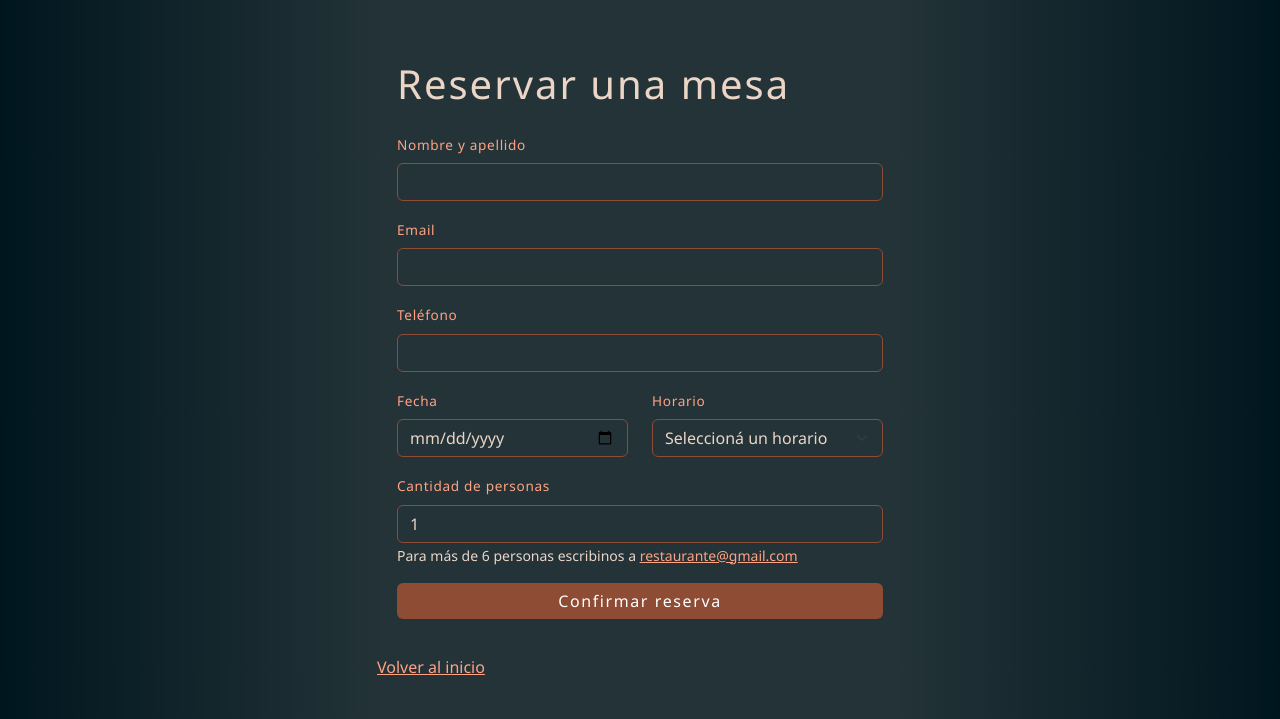
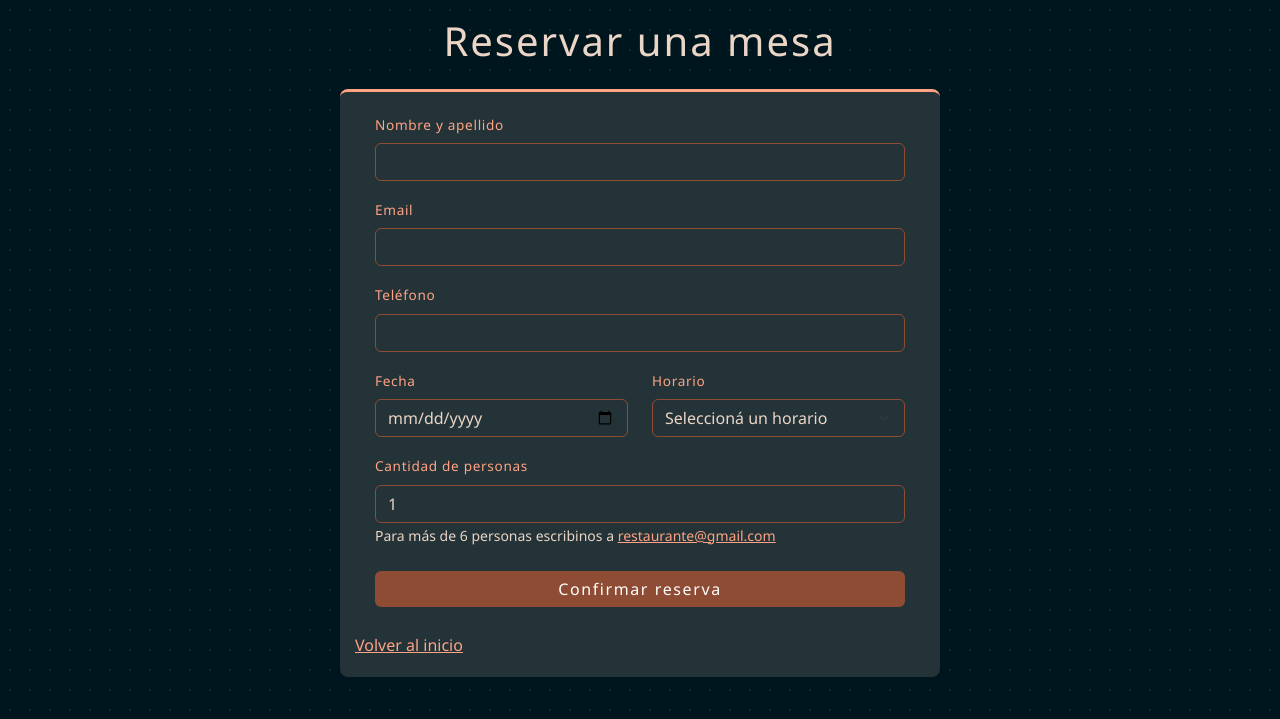
Before and after one commit to Sponton-Lucas/Proyecto-Final-IDS, a Flask app: page /reservas in a window 1280 px wide. Shown: the part 96-815 px from the top of the page. Run offline with Flask 3, Linux system fonts and the light colour scheme.

Commit message:
En reservas se cambio el fondo degradado por uno de puntos y se hicieron pequeños cambios

```diff
--- a/front-end/static/css/reservas.css
+++ b/front-end/static/css/reservas.css
@@ -1,18 +1,11 @@
 main {
-  min-height: calc(100vh - 90px);
+  background: var(--principal);
+  background-image: radial-gradient(rgba(255,255,255,0.08) 1px, transparent 1px);
+  background-size: 20px 20px;
+  min-height: calc(100vh - 86px); /* Ajusta el valor segun la altura del navbar */
   display: flex;
+  justify-content: center;
   flex-direction: column;
-  align-items: center;
-  justify-content: flex-start;
-  padding: 40px;
-  background: linear-gradient(
-    90deg,
-    var(--principal) 0%,
-    var(--secundario) 30%,
-    var(--secundario) 70%,
-    var(--principal) 100%
-  );
-  color: var(--naranja-claro);
 }
 
 /* título de la página */
@@ -21,12 +14,18 @@ h2 {
   font-size: 2.5rem;
   font-weight: 300;
   letter-spacing: 0.05em;
-  margin-bottom: 8px !important;
+  text-align: center;
+  padding-top: 10px;
 }
 
 .contenedor-reservas {
-  max-width: 550px;
-  margin-top: 0px;
+  background-color: var(--secundario);
+  max-width: 600px;
+  padding: 20px 15px;
+  padding-top: 0px;
+  border-radius: 8px;
+  border-top: 3px solid var(--rosita);
+  margin-bottom: 30px;
 }
 
 /* inputs y selects */
@@ -55,6 +54,7 @@ h2 {
   background-color: var(--naranja-oscuro) !important;
   border: none !important;
   letter-spacing: 0.1em;
+  margin-top: 8px;
 }
 
 .btn-primary:hover {
@@ -80,5 +80,5 @@ h2 {
 .link-volver {
   color: var(--rosita);
   display: block;
-  margin-top: 1rem;
+  margin-top: 6px;
 }
--- a/front-end/templates/reservas.html
+++ b/front-end/templates/reservas.html
@@ -7,10 +7,12 @@
 {% endblock %}
 
 {% block content %}
+
+<h2 class="mb-4">Reservar una mesa</h2>
+
 <div class="container contenedor-reservas">
 
   <form action="#" method="POST">
-    <h2 class="mb-4">Reservar una mesa</h2>
 
     <div class="mb-3">
       <label for="nombre" class="form-label">Nombre y apellido</label>
```
